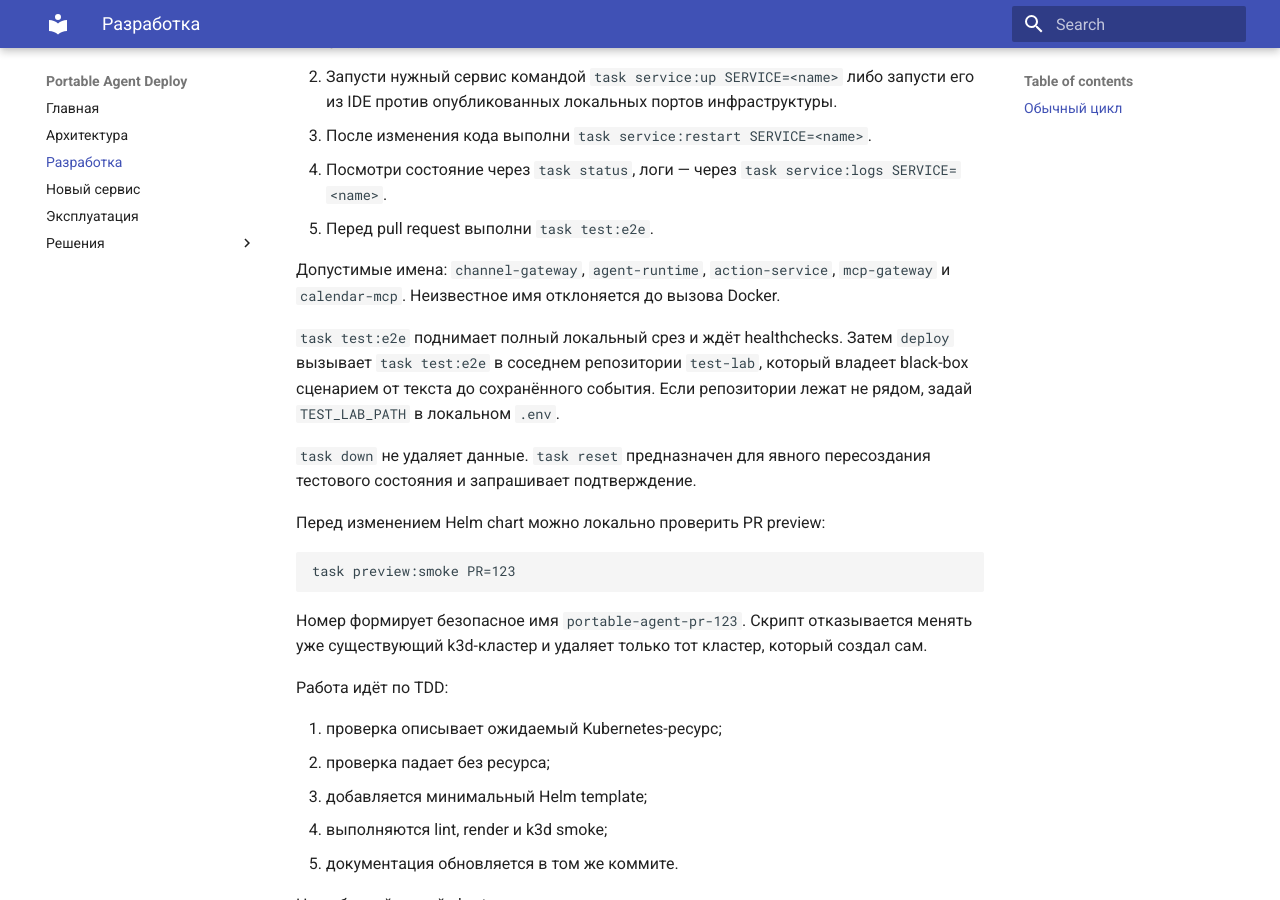
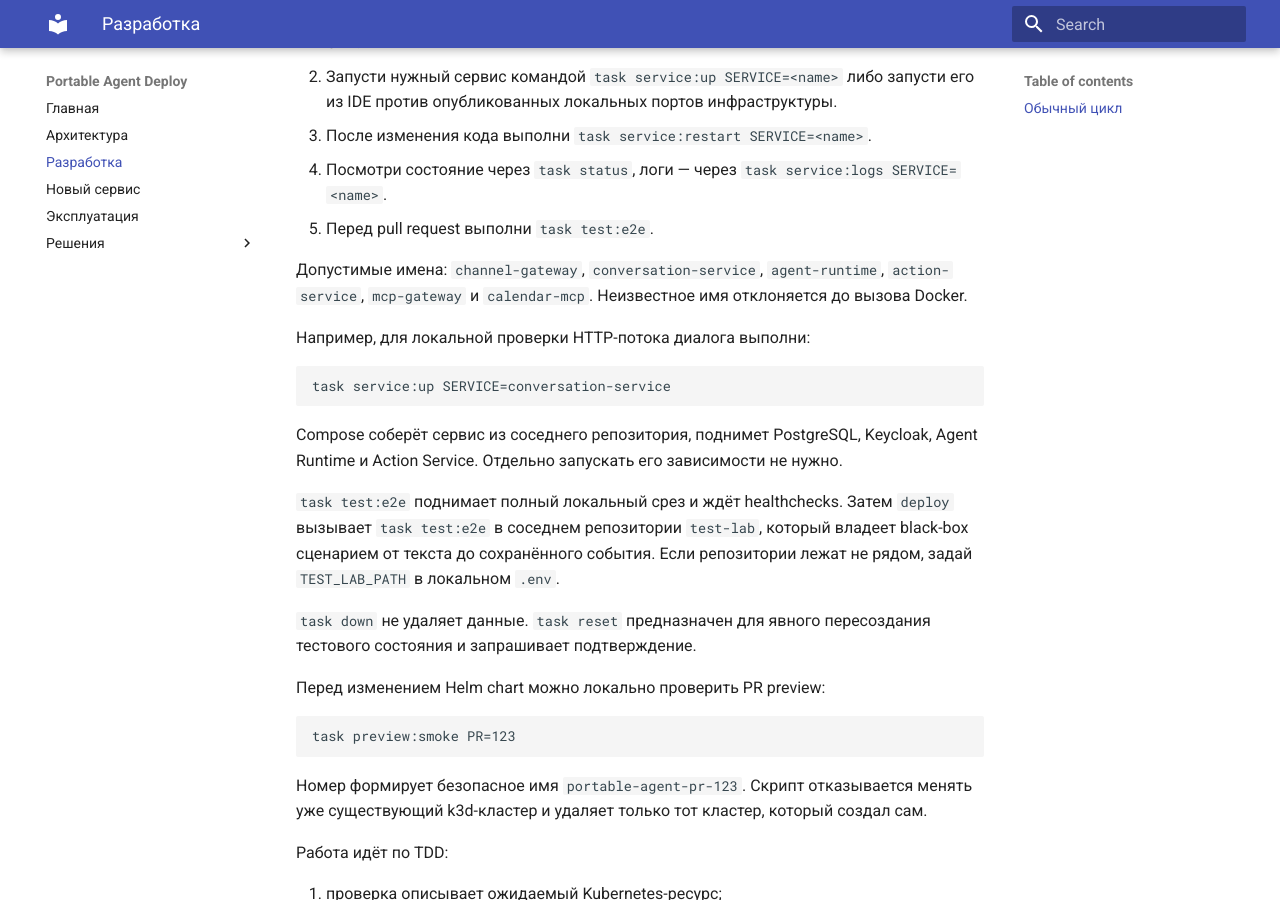
Before and after one commit to portable-agent/deploy, an MkDocs documentation site: the page built from docs/development.md, in a window 1280 px wide and 900 px high, scrolled down 386 px. Built offline with MkDocs 1.6.1 and Material for MkDocs 9.7.7, drawn with Linux system fonts in a browser that asks for light colours.

Commit message:
feat: add conversation service to local stack

````diff
--- a/docs/development.md
+++ b/docs/development.md
@@ -15,8 +15,17 @@ Taskfile — единая точка входа. Внутренние PowerShell
 4. Посмотри состояние через `task status`, логи — через `task service:logs SERVICE=<name>`.
 5. Перед pull request выполни `task test:e2e`.
 
-Допустимые имена: `channel-gateway`, `agent-runtime`, `action-service`, `mcp-gateway` и
-`calendar-mcp`. Неизвестное имя отклоняется до вызова Docker.
+Допустимые имена: `channel-gateway`, `conversation-service`, `agent-runtime`, `action-service`,
+`mcp-gateway` и `calendar-mcp`. Неизвестное имя отклоняется до вызова Docker.
+
+Например, для локальной проверки HTTP-потока диалога выполни:
+
+```powershell
+task service:up SERVICE=conversation-service
+```
+
+Compose соберёт сервис из соседнего репозитория, поднимет PostgreSQL, Keycloak, Agent Runtime и
+Action Service. Отдельно запускать его зависимости не нужно.
 
 `task test:e2e` поднимает полный локальный срез и ждёт healthchecks. Затем `deploy` вызывает
 `task test:e2e` в соседнем репозитории `test-lab`, который владеет black-box сценарием от текста до
````
Also changed, not shown: README.md (+8 -6 lines), docs/index.md (+4 -3 lines), docs/runbook.md (+4 -3 lines), 10 other files.
